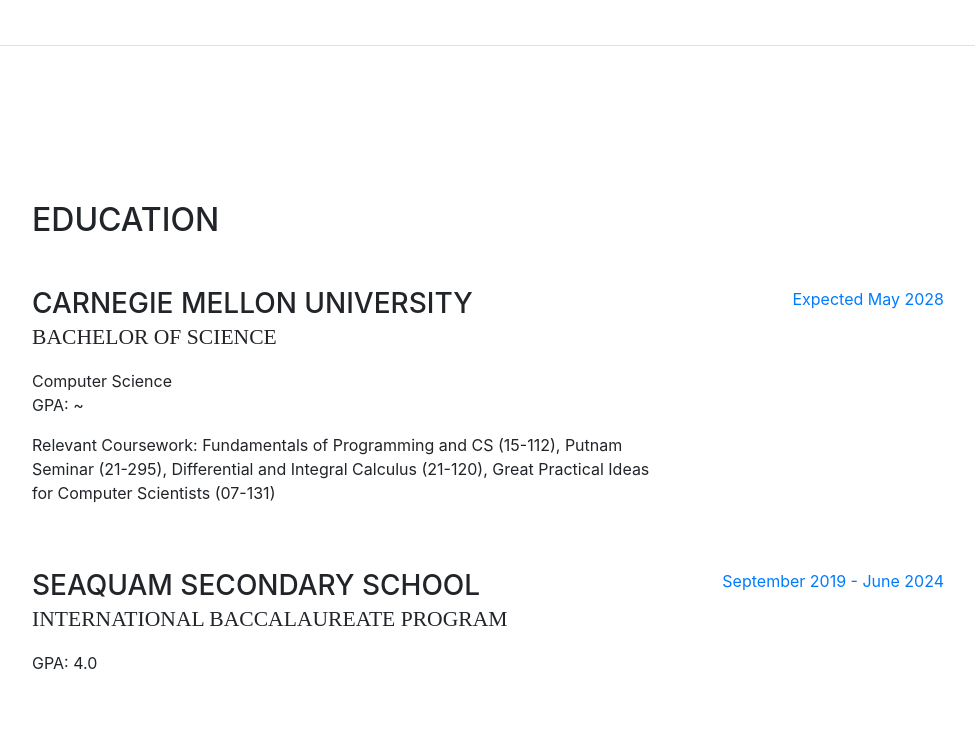
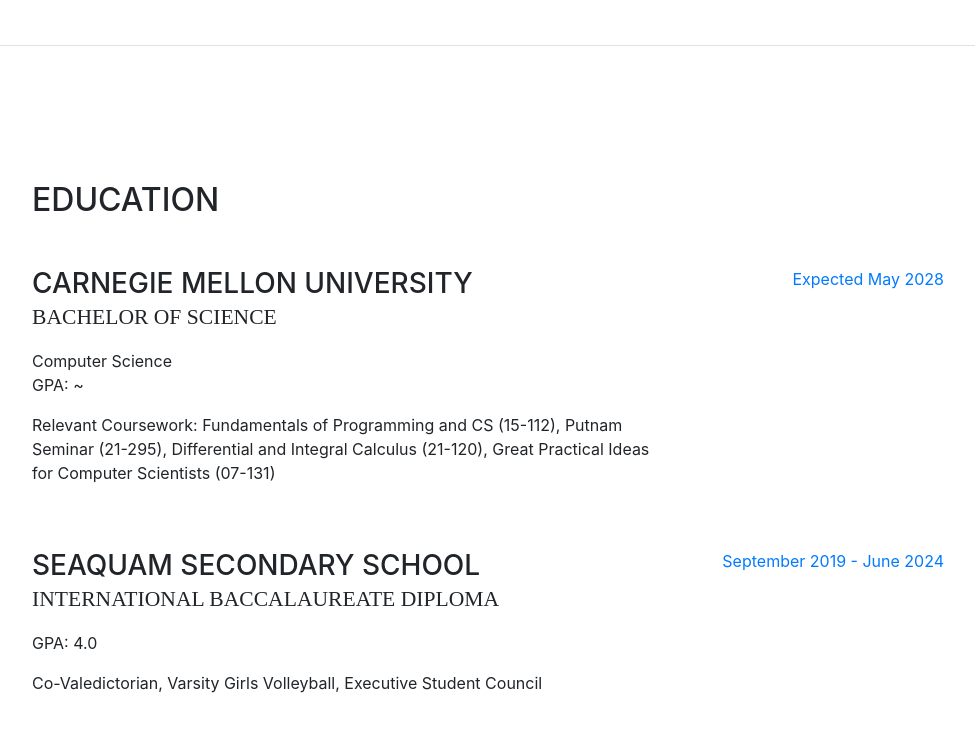
Before and after one commit to vliu12/portfolio, a website with bundled scripts: page index.html in a window 1280 px wide. Shown: the part 2033-2765 px from the top of the page, without its empty margins (288-1263 px from the left). Built offline with nearby package versions, Linux system fonts and the light colour scheme; a web font is replaced by a local one.

Commit message:
add seaquam stuff

```diff
--- a/index.html
+++ b/index.html
@@ -115,7 +115,7 @@
 
           <div class="resume-item d-flex flex-column flex-md-row mb-5">
             <div class="resume-content mr-auto">
-              <h3 class="mb-0">Music in the Neighbourhood Webpage</h3>
+              <h3 class="mb-0"><a href="https://musicintheneighbourhood.com/">Music in the Neighbourhood Webpage</a></h3>
               <div class="subheading mb-3">HTML, CSS, Javascript, PHPmailer, Git</div>
               <p>Designed and developed a responsive website from scratch using HTML, CSS, and JavaScript to showcase Music in the Neighbourhood's mission, events, and media.</p>
               <p>Integrated PHP to handle form submissions and manage backend functionalities, enhancing user interaction and data management.</p>
@@ -166,6 +166,15 @@
 
       </section>
 
+      <!-- <section class="resume-section p-3 p-lg-5 d-flex flex-column" id="interests">
+        <div class="my-auto">
+          <h2 class="mb-5">Experience</h2>
+          <p>Apart from being a web developer, I enjoy most of my time being outdoors. In the winter, I am an avid skiier and novice ice climber. During the warmer months here in Colorado, I enjoy mountain biking, free climbing, and kayaking.</p>
+          <p class="mb-0">When forced indoors, I follow a number of sci-fi and fantasy genre movies and television shows, I am an aspiring chef, and I spend a large amount of my free time exploring the latest technolgy advancements in the front-end web development world.</p>
+        </div>
+      </section> -->
+
+
       <section class="resume-section p-3 p-lg-5 d-flex flex-column" id="education">
         <div class="my-auto">
           <h2 class="mb-5">Education</h2>
@@ -186,8 +195,9 @@
           <div class="resume-item d-flex flex-column flex-md-row">
             <div class="resume-content mr-auto">
               <h3 class="mb-0">Seaquam Secondary School</h3>
-              <div class="subheading mb-3">International Baccalaureate Program</div>
+              <div class="subheading mb-3">International Baccalaureate Diploma</div>
               <p>GPA: 4.0</p>
+              <p>Co-Valedictorian, Varsity Girls Volleyball, Executive Student Council</p>
             </div>
             <div class="resume-date text-md-right">
               <span class="text-primary">September 2019 - June 2024</span>
@@ -245,14 +255,6 @@
         </div> -->
       </section>
 
-      <!-- <section class="resume-section p-3 p-lg-5 d-flex flex-column" id="interests">
-        <div class="my-auto">
-          <h2 class="mb-5">Interests</h2>
-          <p>Apart from being a web developer, I enjoy most of my time being outdoors. In the winter, I am an avid skiier and novice ice climber. During the warmer months here in Colorado, I enjoy mountain biking, free climbing, and kayaking.</p>
-          <p class="mb-0">When forced indoors, I follow a number of sci-fi and fantasy genre movies and television shows, I am an aspiring chef, and I spend a large amount of my free time exploring the latest technolgy advancements in the front-end web development world.</p>
-        </div>
-      </section> -->
-
       <section class="resume-section p-3 p-lg-5 d-flex flex-column" id="awards">
         <div class="my-auto">
           <h2 class="mb-5">Awards &amp; Certifications</h2>
```
